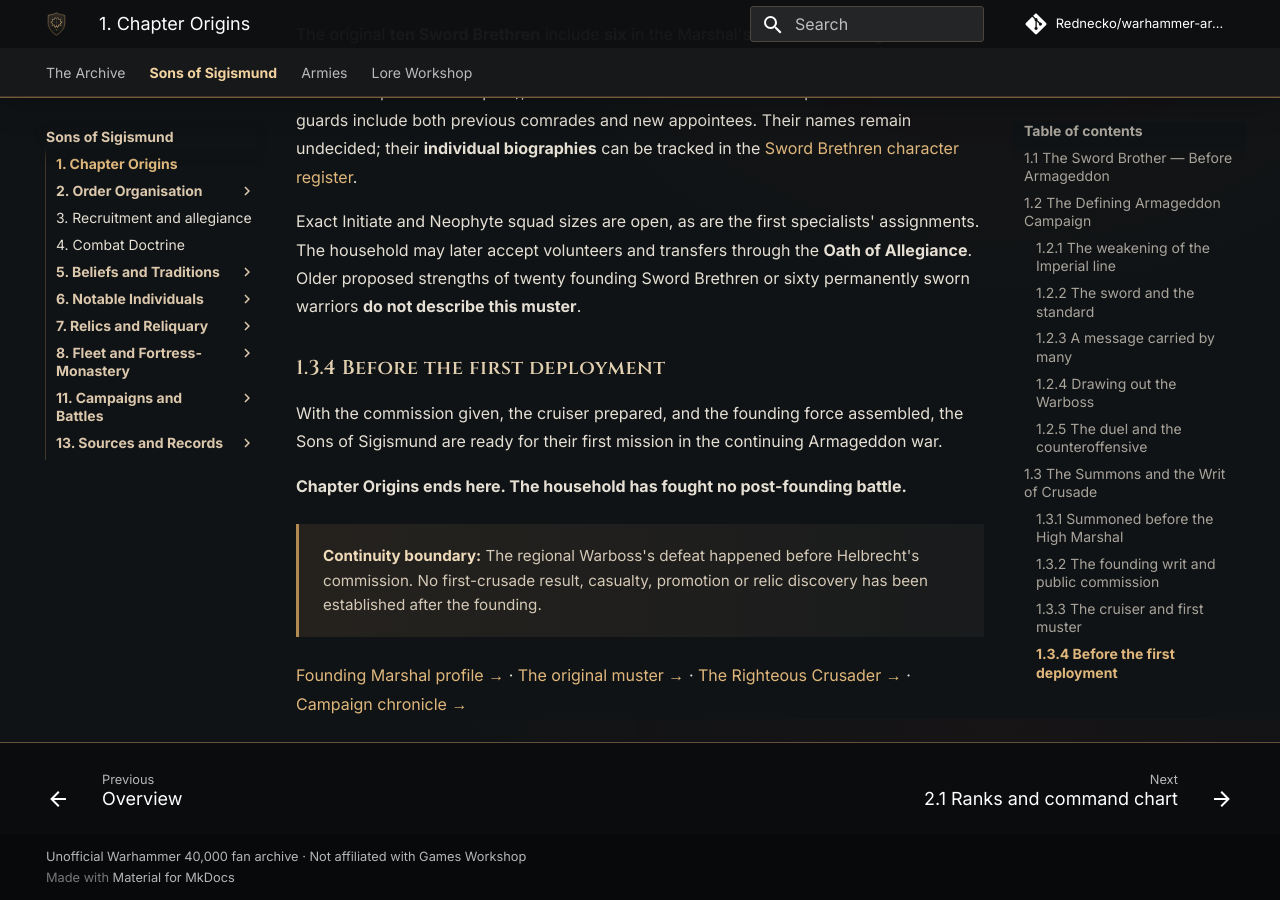
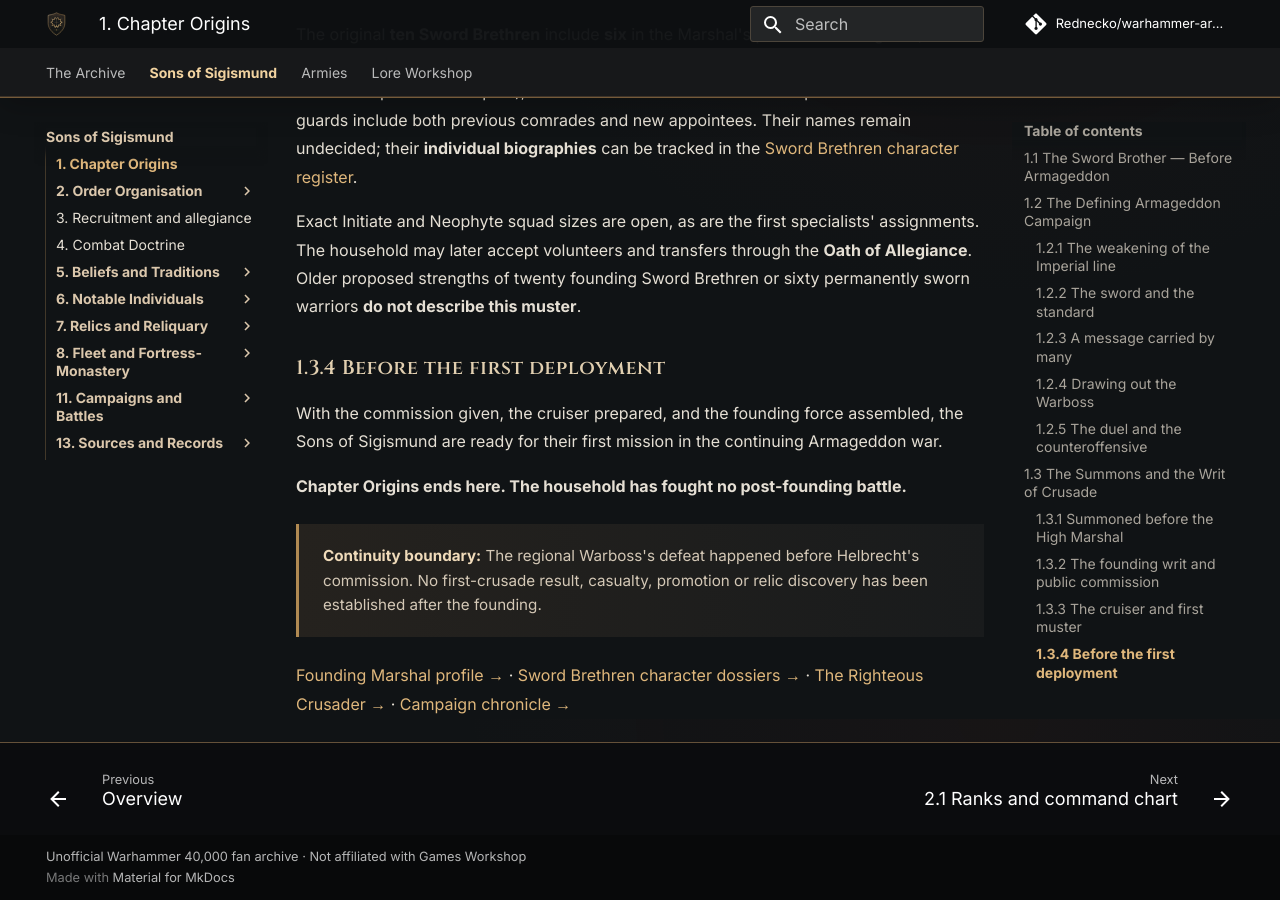
Before and after one commit to Rednecko/warhammer-archives, an MkDocs documentation site: the page built from docs/sons-of-sigismund/history/founding.md, in a window 1280 px wide and 900 px high, scrolled down 5581 px. Built offline with MkDocs 1.6.1 and Material for MkDocs 9.7.7, drawn with Linux system fonts in a browser that asks for light colours; comment, search, counter and statistics services are not loaded.

Commit message:
Keep founding-history links pointed at character dossiers, not retired roster

```diff
--- a/docs/sons-of-sigismund/history/founding.md
+++ b/docs/sons-of-sigismund/history/founding.md
@@ -113,4 +113,4 @@ With the commission given, the cruiser prepared, and the founding force assemble
 
 <div class="archive-strip"><strong>Continuity boundary:</strong> The regional Warboss's defeat happened before Helbrecht's commission. No first-crusade result, casualty, promotion or relic discovery has been established after the founding.</div>
 
-[Founding Marshal profile →](../characters/founding-marshal.md) · [The original muster →](../organization/founding-cadre.md) · [The Righteous Crusader →](../fleet/righteous-crusader.md) · [Campaign chronicle →](../campaigns/index.md)
+[Founding Marshal profile →](../characters/founding-marshal.md) · [Sword Brethren character dossiers →](../characters/sword-brethren.md) · [The Righteous Crusader →](../fleet/righteous-crusader.md) · [Campaign chronicle →](../campaigns/index.md)
```
